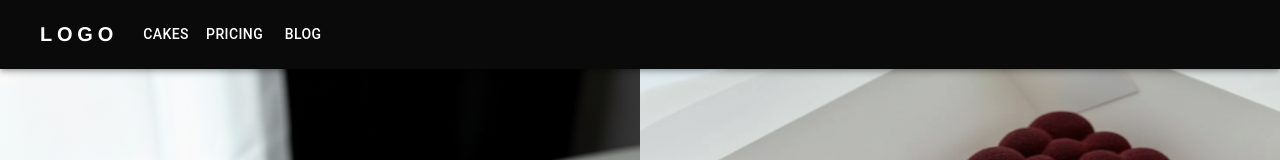
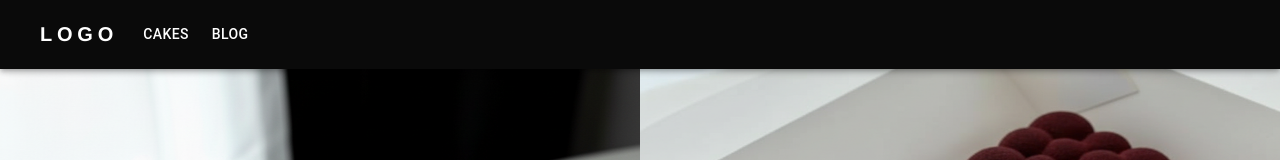
Before and after one commit to sruthy220/E-commerce_website, a React (Vite) app: page / in a window 1280 px wide. Shown: the top 160 px of the page. Built offline with nearby package versions, Linux system fonts and the light colour scheme; some icons are missing.

Commit message:
Update Header.jsx

```diff
--- a/src/Header.jsx
+++ b/src/Header.jsx
@@ -13,7 +13,7 @@ import AdbIcon from '@mui/icons-material/Adb';
 import ShoppingCartIcon from '@mui/icons-material/ShoppingCart';
 import { useNavigate } from 'react-router-dom';
 
-const pages = ['Cakes', 'Pricing', 'Blog'];
+const pages = ['Cakes', 'Blog'];
 
 const Header = () => {
   const navigate = useNavigate();
```
